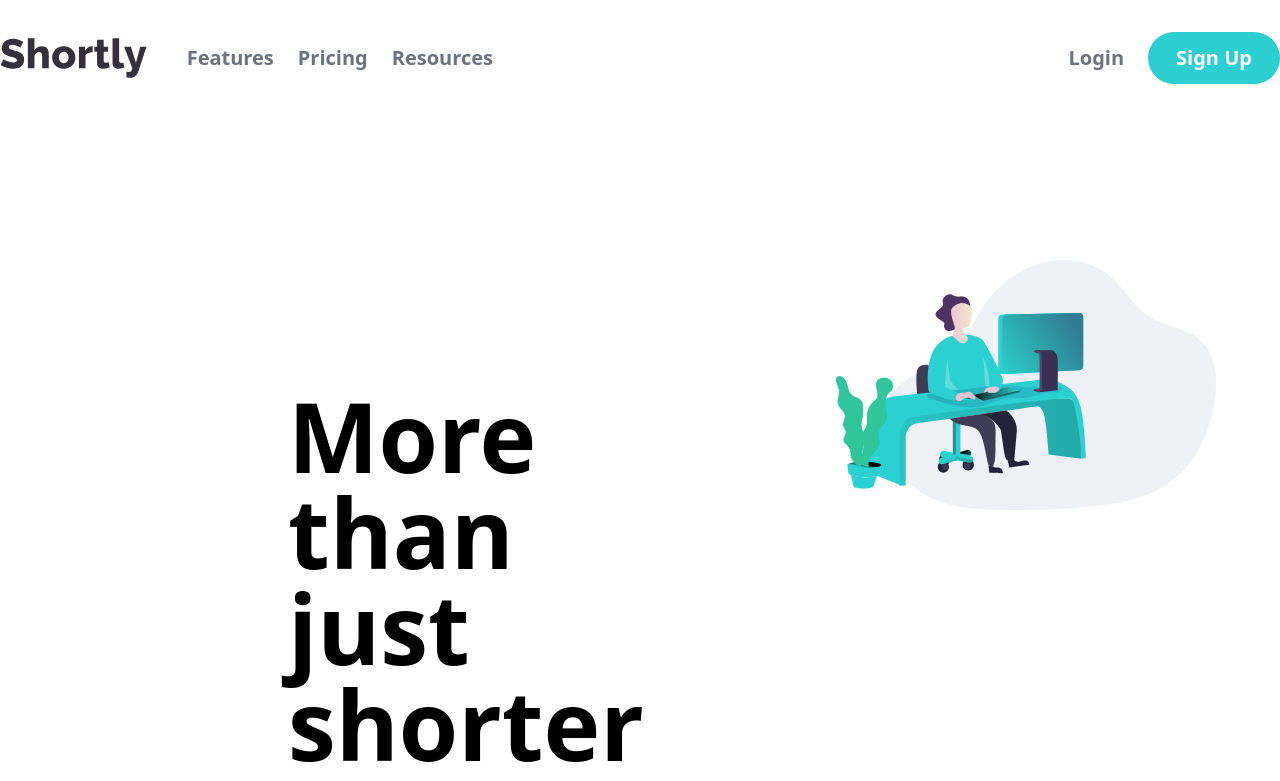
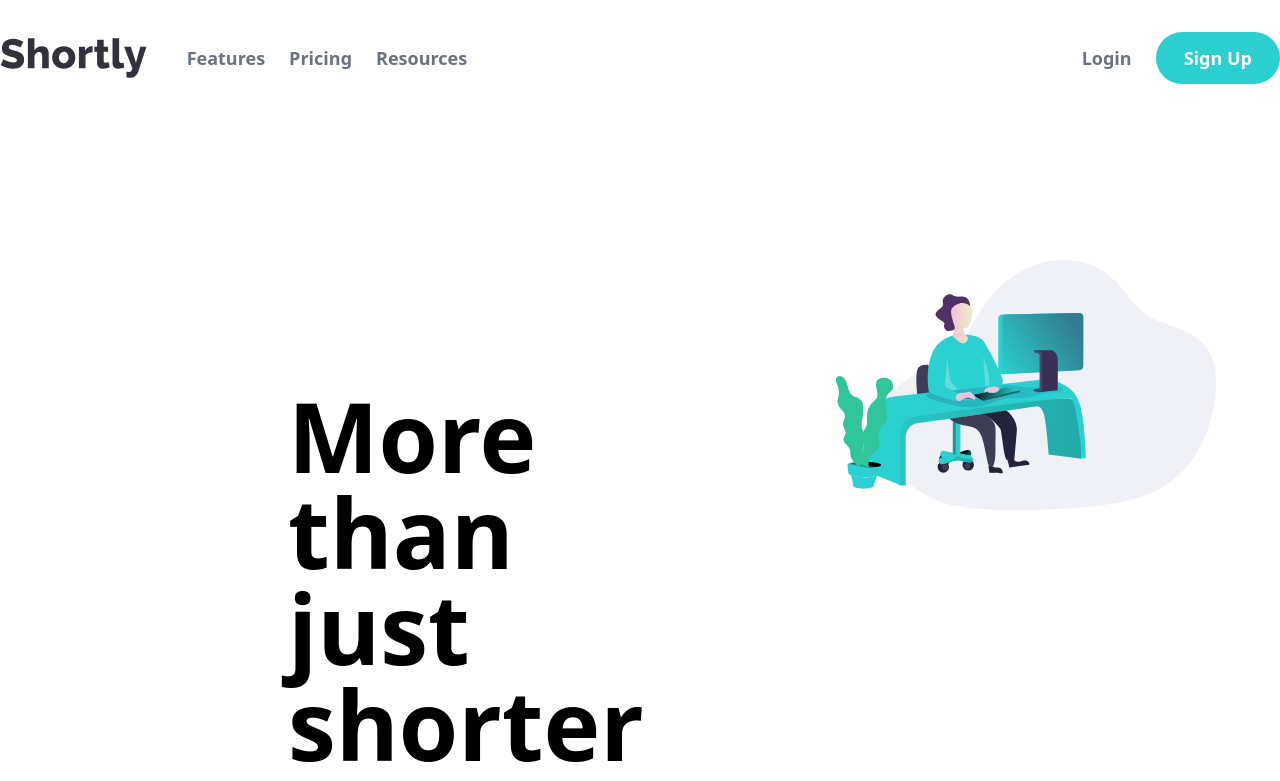
Before and after one commit to haneenabdelhaleem111/URL-Shortening, a React (Create React App) app: page / in a window 1280 px wide. Shown: the top 781 px of the page. Built offline with nearby package versions, Linux system fonts and the light colour scheme.

Commit message:
Fix navbar

```diff
--- a/src/Components/Navbar.js
+++ b/src/Components/Navbar.js
@@ -10,7 +10,7 @@ const Navbar = () => {
         <div className="flex items-center gap-4 sm:gap-6">
           <img src="/images/logo.svg" alt="logo" className="h-8 sm:h-10" />
 
-          <ul className="hidden md:flex items-center gap-4 sm:gap-6 text-base md:text-xl pl-4">
+          <ul className="hidden md:flex items-center gap-4 sm:gap-6 text-base md:text-lg pl-4">
             <li className="cursor-pointer font-semibold hover:text-black text-gray-500">
               Features
             </li>
@@ -25,7 +25,7 @@ const Navbar = () => {
 
         {/* Auth + Hamburger */}
         <div className="flex items-center gap-4 sm:gap-6">
-          <ul className="hidden md:flex items-center gap-4 sm:gap-6 text-base md:text-xl">
+          <ul className="hidden md:flex items-center gap-4 sm:gap-6 text-base md:text-lg">
             <li className="cursor-pointer hover:text-black text-gray-500 font-semibold">
               Login
             </li>
```
